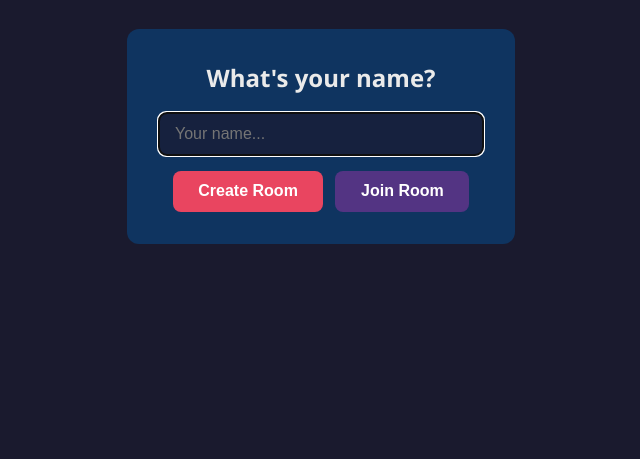
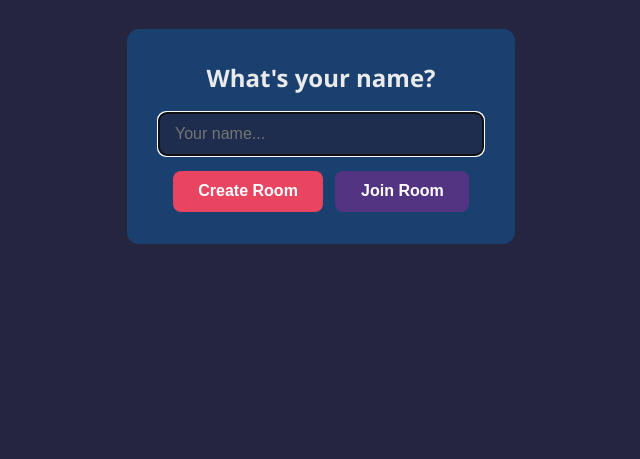
Before and after one commit to kulicka/drawable-trouble, a website: page public/index.html in a window 1280 px wide. Shown: the part 341-800 px from the top of the page, without its empty margins (319-959 px from the left). Drawn offline with nearby package versions, Linux system fonts and the light colour scheme; no server answers.

Commit message:
Lighten background colors
Co-Authored-By: Claude Sonnet 4.6 <noreply@anthropic.com>

```diff
--- a/public/css/style.css
+++ b/public/css/style.css
@@ -1,9 +1,9 @@
 *, *::before, *::after { box-sizing: border-box; margin: 0; padding: 0; }
 
 :root {
-  --bg: #1a1a2e;
-  --surface: #16213e;
-  --card: #0f3460;
+  --bg: #252540;
+  --surface: #1e2d4e;
+  --card: #1a4070;
   --accent: #e94560;
   --accent2: #533483;
   --text: #eaeaea;
```
